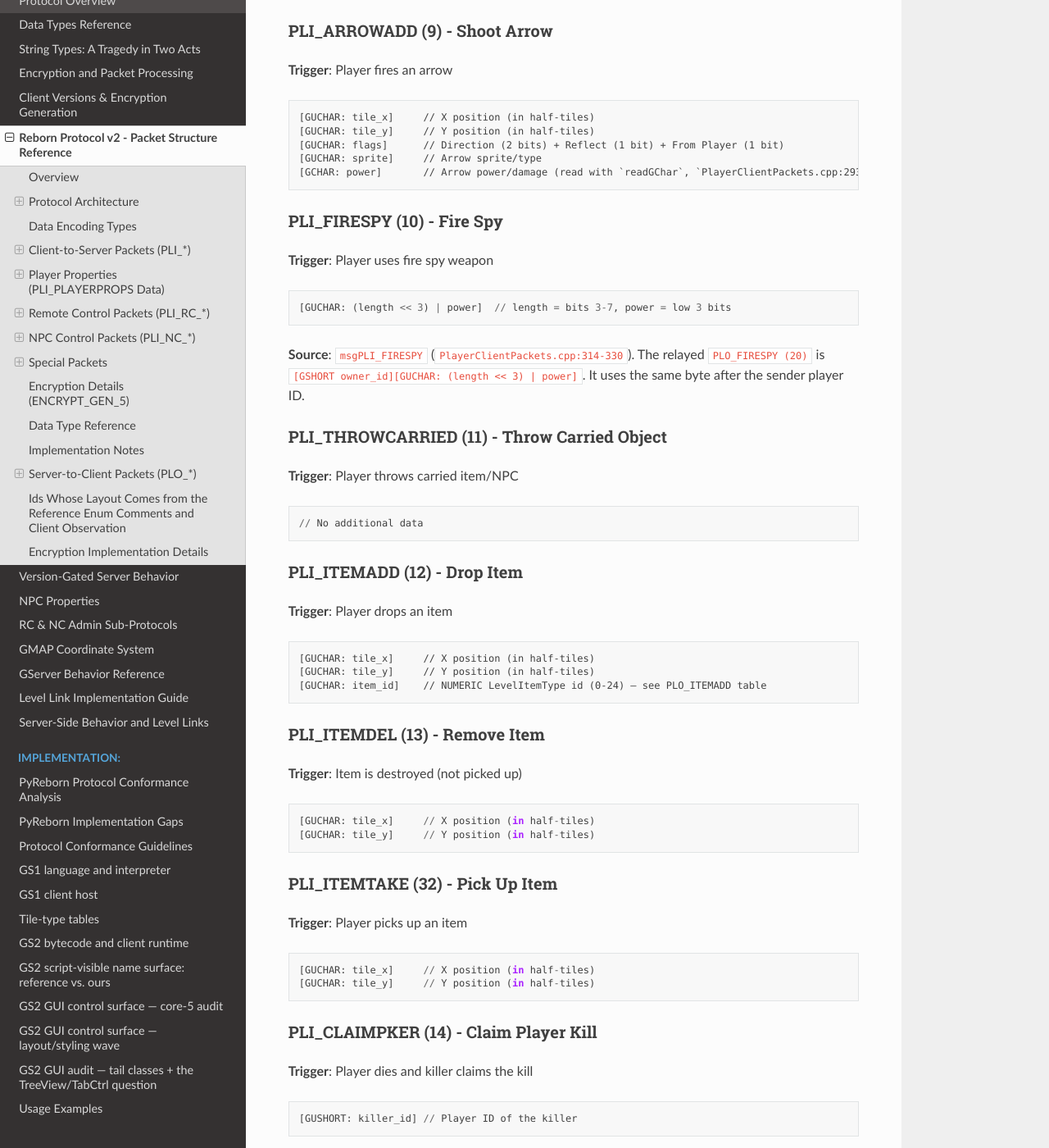
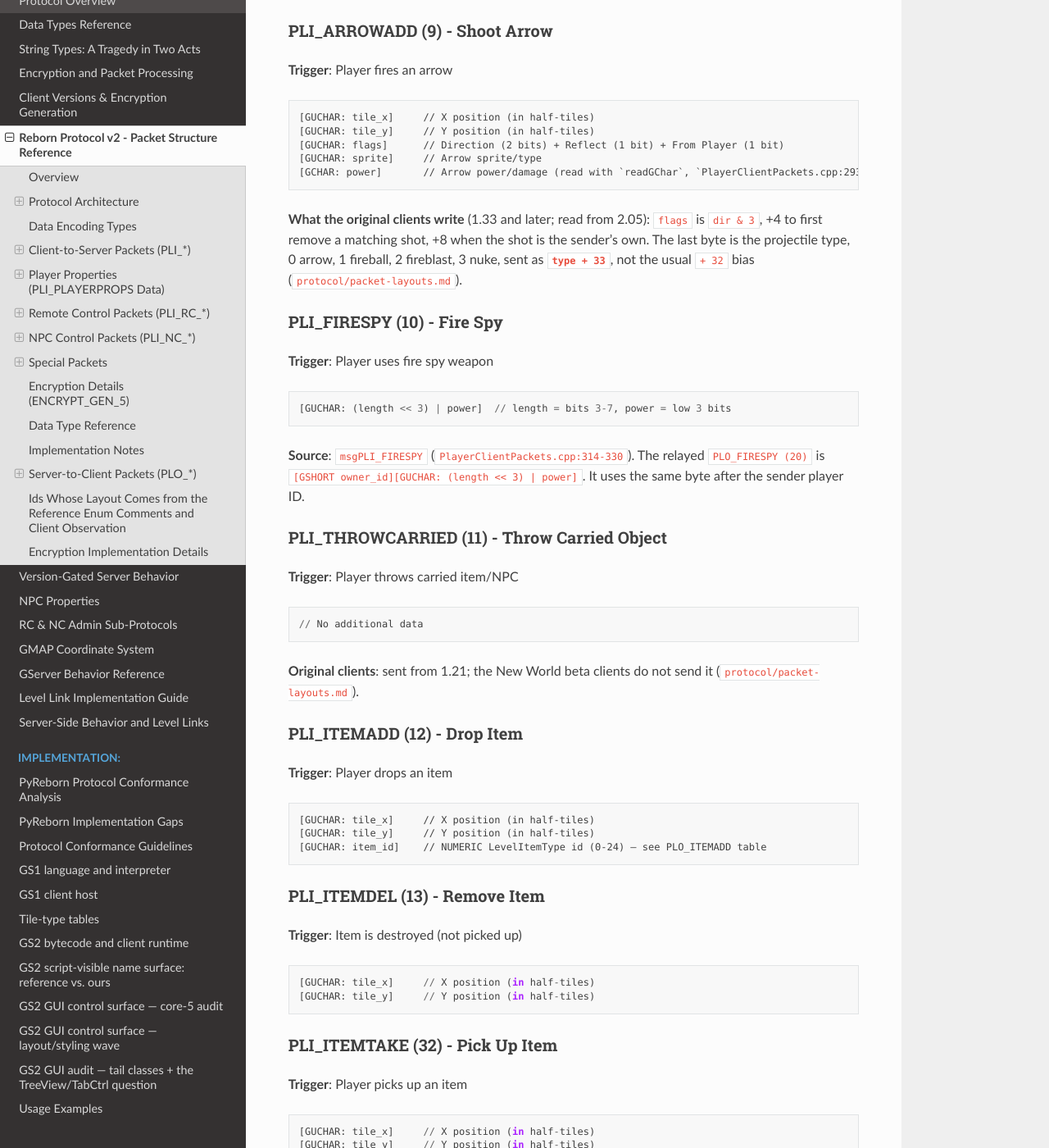
Before and after one commit to hosler/reborn-protocol-docs, a Sphinx documentation site: the page built from docs/protocol/packet-structures.md, in a window 1280 px wide and 1400 px high, scrolled down 4761 px. Shown: the whole window at 82% size. Built offline with Sphinx 7.4.7 and the Read the Docs theme 3.1.0, drawn with Linux system fonts in a browser that asks for light colours; some of the changed text lies outside the part shown.

Commit message:
Projectiles: the +33 type byte in ARROWADD, and fire spy and throw on the clients
Co-Authored-By: Claude Opus 5.5 <noreply@anthropic.com>
Claude-Session: https://claude.ai/code/session_01UG2Sqj3AfdfVRC86AzKWQa

````diff
--- a/docs/protocol/packet-structures.md
+++ b/docs/protocol/packet-structures.md
@@ -203,6 +203,11 @@ text still works for any message that does not contain those digits. It relays
 [GCHAR: power]       // Arrow power/damage (read with `readGChar`, `PlayerClientPackets.cpp:293`)
 ```
 
+**What the original clients write** (1.33 and later; read from 2.05): `flags` is `dir & 3`,
++4 to first remove a matching shot, +8 when the shot is the sender's own. The last byte is
+the projectile type, 0 arrow, 1 fireball, 2 fireblast, 3 nuke, sent as **`type + 33`**, not
+the usual `+ 32` bias ([`protocol/packet-layouts.md`](https://github.com/squirelworks/Graal_analysis/blob/main/protocol/packet-layouts.md)).
+
 ### PLI_FIRESPY (10) - Fire Spy
 **Trigger**: Player uses fire spy weapon
 ```
@@ -218,6 +223,8 @@ byte after the sender player ID.
 // No additional data
 ```
 
+**Original clients**: sent from 1.21; the New World beta clients do not send it ([`protocol/packet-layouts.md`](https://github.com/squirelworks/Graal_analysis/blob/main/protocol/packet-layouts.md)).
+
 ### PLI_ITEMADD (12) - Drop Item
 **Trigger**: Player drops an item
 ```
@@ -245,6 +252,9 @@ byte after the sender player ID.
 ```
 [GUSHORT: killer_id] // Player ID of the killer
 ```
+
+**Original clients**: first sent by the 1.3 test build ([`manual/02-protocol/04-pli.md`](https://github.com/squirelworks/Graal_analysis/blob/main/manual/02-protocol/04-pli.md),
+client checks section).
 
 ### PLI_BADDYPROPS (15) - Baddy Property Update
 **Trigger**: Client updates baddy properties (intended to come from the level leader)
@@ -1484,6 +1494,9 @@ There is no player id (`server/src/level/Level.cpp:2390`;
 [GCHAR: power]       // Arrow power
 ```
 
+**Original clients**: the receiver needs at least 5 bytes after the player id and decodes
+the last byte as `b − 33` ([`protocol/packet-layouts.md`](https://github.com/squirelworks/Graal_analysis/blob/main/protocol/packet-layouts.md)).
+
 ### PLO_FIRESPY (20) - Fire Spy
 **Trigger**: Player uses fire spy
 ```
@@ -1491,11 +1504,16 @@ There is no player id (`server/src/level/Level.cpp:2390`;
 [GCHAR: length_power] // Length and power data
 ```
 
+**Original clients**: the receiver uses only the length part (`byte >> 3`); the low 3 bits
+are ignored ([`protocol/packet-layouts.md`](https://github.com/squirelworks/Graal_analysis/blob/main/protocol/packet-layouts.md)).
+
 ### PLO_THROWCARRIED (21) - Throw Carried Object
 **Trigger**: Player throws carried object
 ```
 [GUSHORT: player_id] // Player who threw object
 ```
+
+**Original clients**: dropped when the player id is unknown to the client ([`protocol/packet-layouts.md`](https://github.com/squirelworks/Graal_analysis/blob/main/protocol/packet-layouts.md)).
 
 ### PLO_ITEMADD (22) - Item Added
 **Trigger**: A player drops an item or the server spawns one
````
